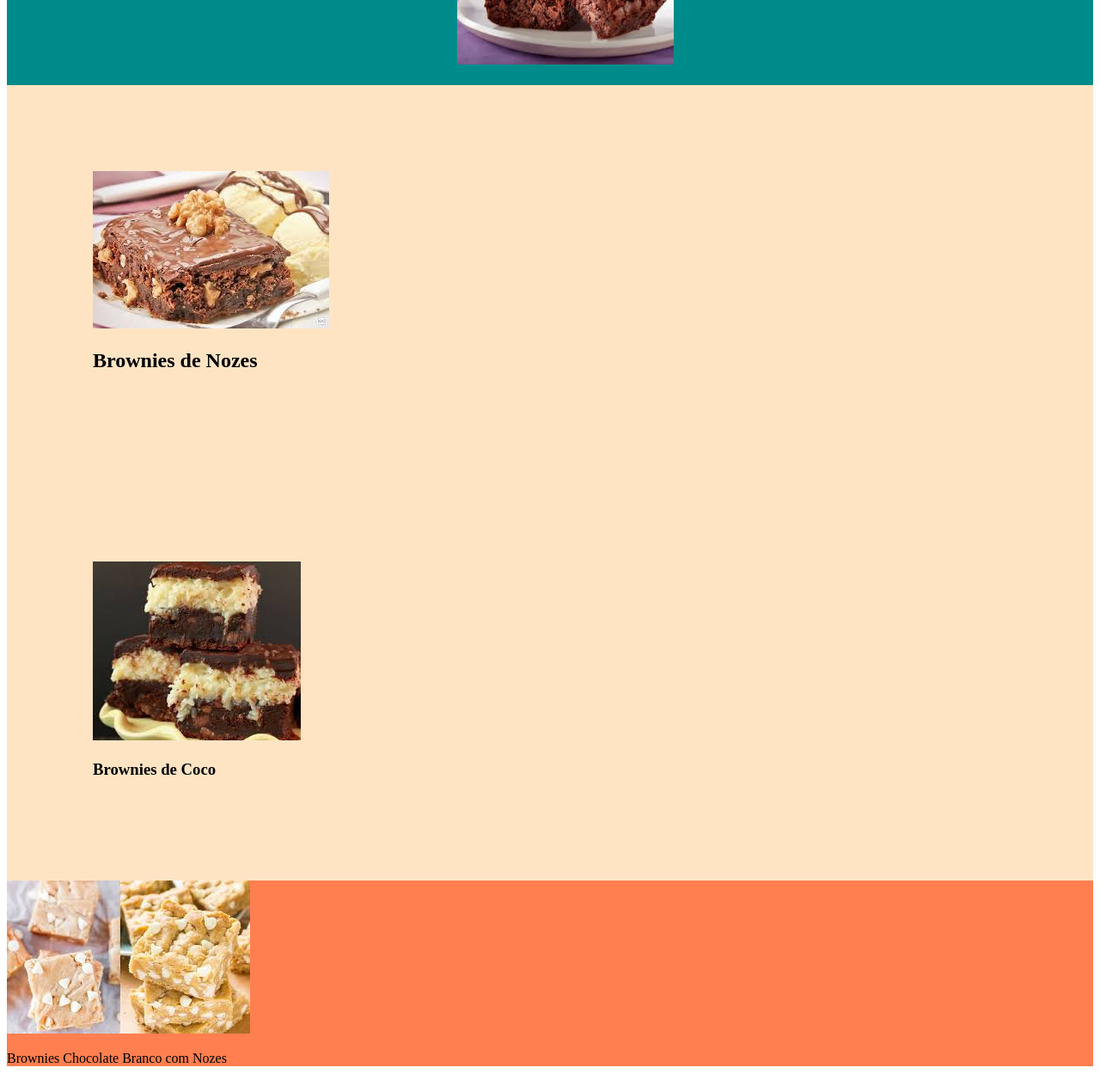
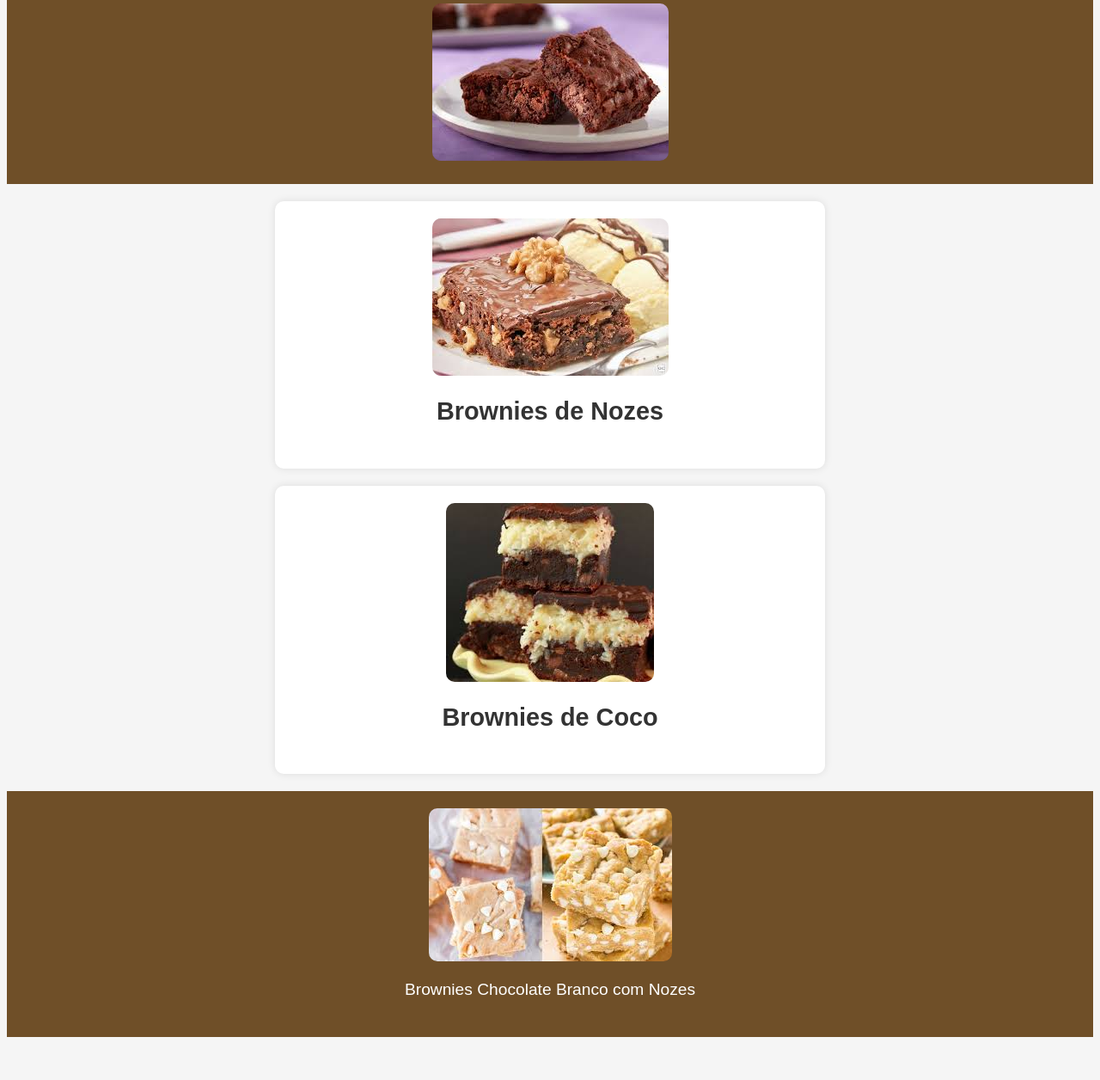
Before and after one commit to FernandaRodrigues02/Trabalho-Site, a plain HTML site: page index.html in a window 1280 px wide. Shown: the part 125-1381 px from the top of the page at 86% size. After the commit the page ends 1339 px from the top, so only its background shows below. Drawn offline with Linux system fonts and the light colour scheme.

Commit message:
brownies atualizado

```diff
--- a/index.html
+++ b/index.html
@@ -3,27 +3,27 @@
 <head>
     <meta charset="UTF-8">
     <meta name="viewport" content="width=device-width, initial-scale=1.0">
-    <title>Brownies_da_dupla_dinâmica</title>
+    <title>Brownies da Dupla Dinâmica</title>
     <link rel="stylesheet" href="style.css">
 </head>
 <body>
-    <header class="cabecalho">
+    <header class="header">
         <h1>BROWNIES DA DUPLA DINÂMICA</h1>
-        <img class="cabecalho-imagem" src="brownies.jpg" alt="Brownies">
+        <img class="header-image" src="brownies.jpg" alt="Brownies">
     </header>
-    <section class="section1">
-        <img src="brownie de nozes.jpg" alt="Brownies de nozes">
-        <h2>Brownies de Nozes</h2>
-    </section>
-    <section class="section2">
-        <img src="brownies de coco.jpg" alt="Brownies de coco">
-        <h3>Brownies de Coco</h3>
-    </section>
-
-    <footer class="rodape">
-        <img src="brownies chocolate branco com nozes.jpg" alt="Chocolate Branco com Nozes">
+    <main>
+        <section class="product">
+            <img src="brownie de nozes.jpg" alt="Brownies de Nozes">
+            <h2>Brownies de Nozes</h2>
+        </section>
+        <section class="product">
+            <img src="brownies de coco.jpg" alt="Brownies de Coco">
+            <h2>Brownies de Coco</h2>
+        </section>
+    </main>
+    <footer class="footer">
+        <img src="brownies chocolate branco com nozes.jpg" alt="Brownies Chocolate Branco com Nozes">
         <p>Brownies Chocolate Branco com Nozes</p>
     </footer>
-
 </body>
 </html>
--- a/style.css
+++ b/style.css
@@ -1,23 +1,69 @@
-.cabecalho{
-    background-color:darkcyan;
-    color:black;
-    display: flex;
-    padding: 24px 0;
+{
+    margin: 0;
+    padding: 0;
+    box-sizing: border-box;
 }
 
-.section1 {
-    background-color: bisque;
-    padding: 100px;
+body {
+    font-family: Arial, sans-serif;
+    line-height: 1.6;
+    background-color: #f5f5f5;
+    color: #333;
 }
 
-.section2 {
-    background-color:bisque;
-    padding: 100px;
-}
-.cabecalho-imagem{
-    width: 20%;
+.header {
+    background-color: #6f4f28; /* Marrom escuro para combinar com brownies */
+    color: #fff;
+    text-align: center;
+    padding: 20px;
 }
 
-.rodape {
-    background-color:coral;
+.header h1 {
+    margin-bottom: 10px;
+    font-size: 2.5em;
 }
+
+.header-image {
+    max-width: 100%;
+    height: auto;
+    border-radius: 10px;
+}
+
+.product {
+    background-color: #fff;
+    border-radius: 10px;
+    box-shadow: 0 0 10px rgba(0,0,0,0.1);
+    margin: 20px auto;
+    padding: 20px;
+    text-align: center;
+    max-width: 600px;
+}
+
+.product img {
+    max-width: 100%;
+    height: auto;
+    border-radius: 10px;
+}
+
+.product h2 {
+    margin-top: 10px;
+    font-size: 1.8em;
+}
+
+.footer {
+    background-color: #6f4f28; /* Mesmo tom do cabeçalho */
+    color: #fff;
+    text-align: center;
+    padding: 20px;
+}
+
+.footer img {
+    max-width: 100%;
+    height: auto;
+    border-radius: 10px;
+}
+
+.footer p {
+    margin-top: 10px;
+    font-size: 1.2em;
+}
```
